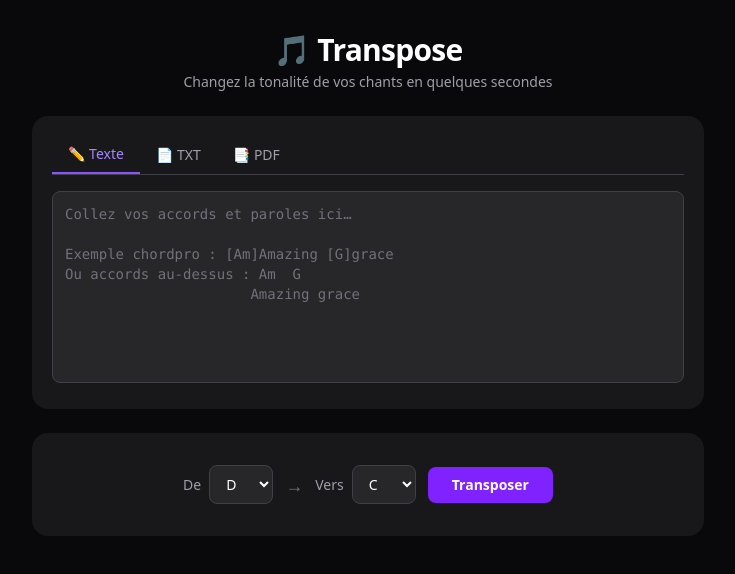
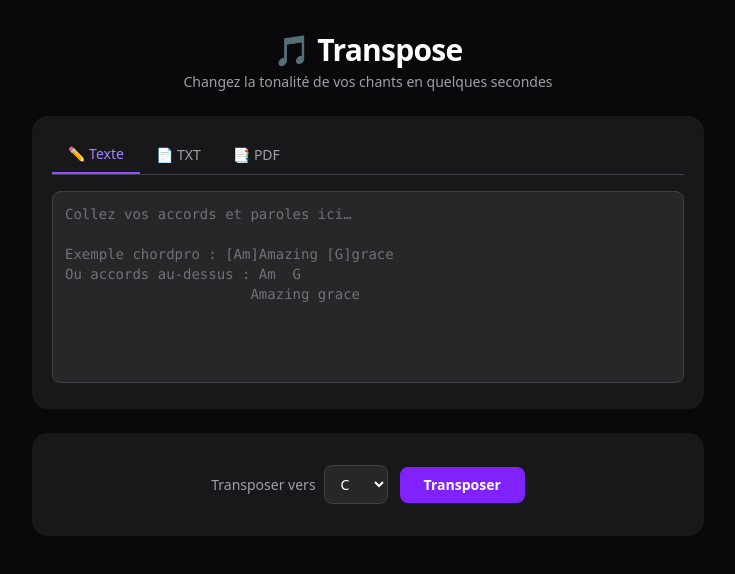
Before and after one commit to wilf974/transpose, a Next.js app: page / in a window 1280 px wide. Shown: the top 574 px of the page, without its empty margins (272-1007 px from the left). Built offline with nearby package versions, Linux system fonts and the light colour scheme.

Commit message:
feat: simplify key selection — target key only, source auto-detected by OpenAI

```diff
--- a/app/api/transpose/route.ts
+++ b/app/api/transpose/route.ts
@@ -3,20 +3,19 @@ import { transposeSong } from '@/lib/openai';
 
 export async function POST(req: NextRequest) {
   try {
-    const { text, fromKey, toKey } = await req.json() as {
+    const { text, toKey } = await req.json() as {
       text: string;
-      fromKey: string;
       toKey: string;
     };
 
     if (!text?.trim()) {
       return NextResponse.json({ error: 'Text is required' }, { status: 400 });
     }
-    if (!fromKey || !toKey) {
-      return NextResponse.json({ error: 'fromKey and toKey are required' }, { status: 400 });
+    if (!toKey) {
+      return NextResponse.json({ error: 'toKey is required' }, { status: 400 });
     }
 
-    const result = await transposeSong(text, fromKey, toKey);
+    const result = await transposeSong(text, toKey);
     return NextResponse.json(result);
   } catch (err) {
     const message = err instanceof Error ? err.message : 'Transposition failed';
--- a/app/page.tsx
+++ b/app/page.tsx
@@ -6,10 +6,10 @@ import KeySelector from '@/components/KeySelector';
 import SongPreview from '@/components/SongPreview';
 import ExportBar from '@/components/ExportBar';
 import type { TransposeResult, MusicalKey } from '@/lib/types';
+// fromKey supprimé — OpenAI détecte automatiquement la tonalité source
 
 export default function Home() {
   const [text, setText] = useState('');
-  const [fromKey, setFromKey] = useState<MusicalKey>('D');
   const [toKey, setToKey] = useState<MusicalKey>('C');
   const [result, setResult] = useState<TransposeResult | null>(null);
   const [loading, setLoading] = useState(false);
@@ -38,7 +38,7 @@ export default function Home() {
       const res = await fetch('/api/transpose', {
         method: 'POST',
         headers: { 'Content-Type': 'application/json' },
-        body: JSON.stringify({ text, fromKey, toKey }),
+        body: JSON.stringify({ text, toKey }),
       });
       const data = await res.json() as TransposeResult & { error?: string };
       if (!res.ok) throw new Error(data.error ?? 'Erreur de transposition');
@@ -68,9 +68,7 @@ export default function Home() {
         {/* Keys + Transpose button */}
         <section className="bg-zinc-900 rounded-2xl p-4">
           <KeySelector
-            fromKey={fromKey}
             toKey={toKey}
-            onFromChange={setFromKey}
             onToChange={setToKey}
             onTranspose={handleTranspose}
             loading={loading}
--- a/components/KeySelector.tsx
+++ b/components/KeySelector.tsx
@@ -3,18 +3,14 @@
 import { MUSICAL_KEYS, type MusicalKey } from '@/lib/types';
 
 interface KeySelectorProps {
-  fromKey: MusicalKey;
   toKey: MusicalKey;
-  onFromChange: (key: MusicalKey) => void;
   onToChange: (key: MusicalKey) => void;
   onTranspose: () => void;
   loading: boolean;
 }
 
 export default function KeySelector({
-  fromKey,
   toKey,
-  onFromChange,
   onToChange,
   onTranspose,
   loading,
@@ -22,22 +18,7 @@ export default function KeySelector({
   return (
     <div className="flex items-center gap-3 flex-wrap justify-center py-4">
       <div className="flex items-center gap-2">
-        <label className="text-sm text-zinc-400">De</label>
-        <select
-          value={fromKey}
-          onChange={e => onFromChange(e.target.value as MusicalKey)}
-          className="bg-zinc-800 border border-zinc-700 text-white rounded-lg px-3 py-2 text-sm focus:outline-none focus:ring-2 focus:ring-violet-500"
-        >
-          {MUSICAL_KEYS.map(k => (
-            <option key={k} value={k}>{k}</option>
-          ))}
-        </select>
-      </div>
-
-      <span className="text-zinc-500 text-lg">→</span>
-
-      <div className="flex items-center gap-2">
-        <label className="text-sm text-zinc-400">Vers</label>
+        <label className="text-sm text-zinc-400">Transposer vers</label>
         <select
           value={toKey}
           onChange={e => onToChange(e.target.value as MusicalKey)}
--- a/lib/openai.ts
+++ b/lib/openai.ts
@@ -3,7 +3,7 @@ import type { TransposeResult } from './types';
 
 const SYSTEM_PROMPT = `Tu es un expert en transposition musicale.
 Reçois un texte de chant avec accords (format libre ou chordpro).
-Transpose tous les accords de la tonalité source vers la tonalité cible.
+Détecte automatiquement la tonalité actuelle des accords, puis transpose-les tous vers la tonalité cible demandée.
 Retourne UNIQUEMENT un objet JSON valide avec cette structure exacte :
 {
   "lines": [
@@ -14,11 +14,10 @@ Ne modifie jamais les paroles. Si un accord est ambigu, conserve-le tel quel.`;
 
 export async function transposeSong(
   text: string,
-  fromKey: string,
   toKey: string
 ): Promise<TransposeResult> {
   const client = new OpenAI({ apiKey: process.env.OPENAI_API_KEY });
-  const userMessage = `Tonalité source : ${fromKey}\nTonalité cible : ${toKey}\n\nChant :\n${text}`;
+  const userMessage = `Tonalité cible : ${toKey}\n\nChant :\n${text}`;
 
   const response = await client.chat.completions.create({
     model: 'gpt-4o',
```
Also changed, not shown: 1 other file (tests, documents, lock files or other folders).
